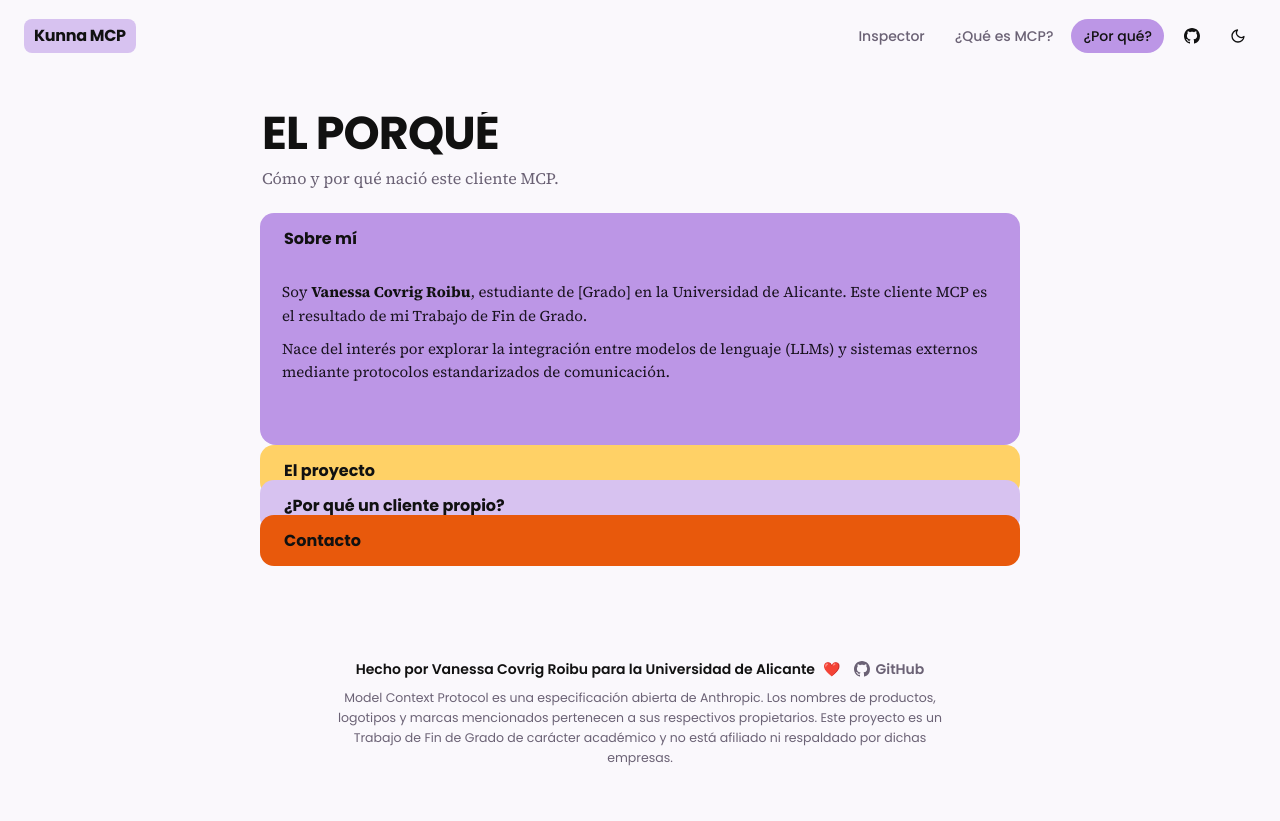
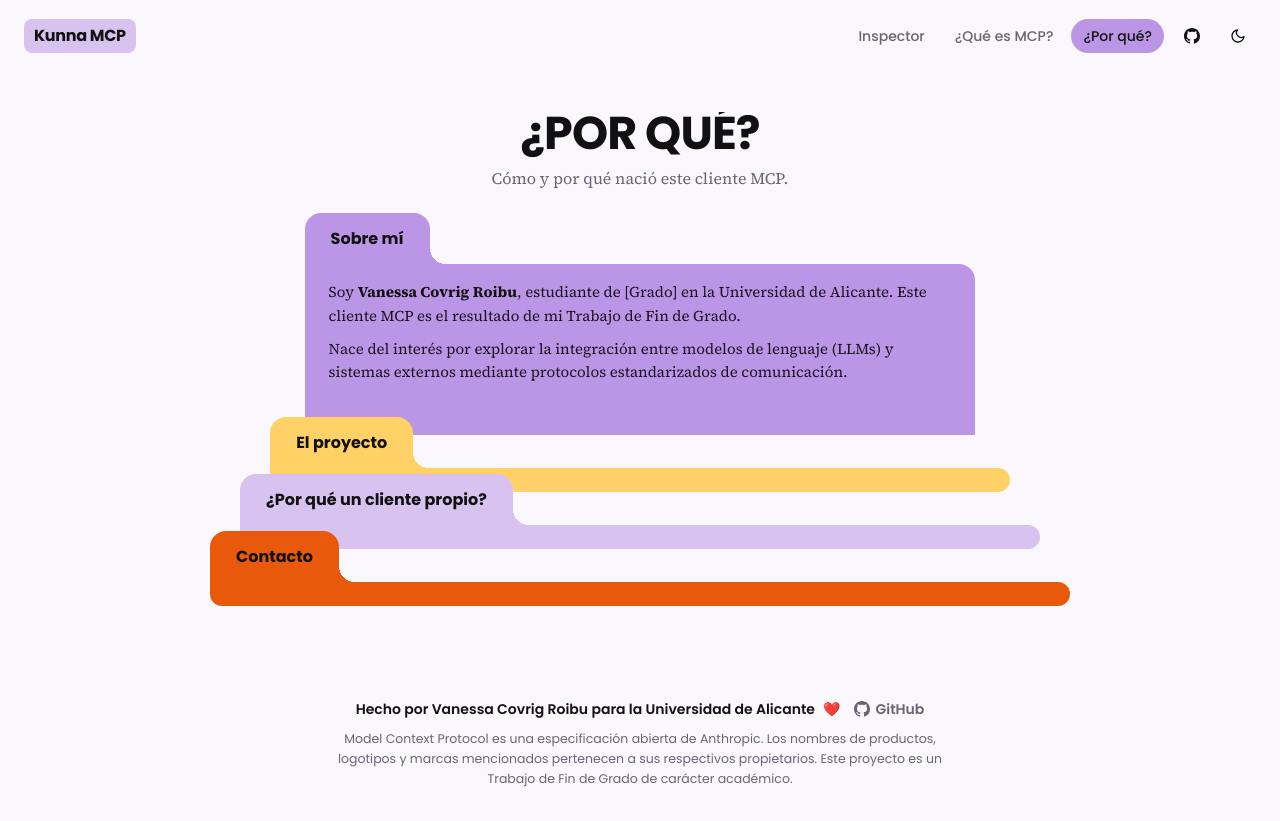
Before and after one commit to vancovx/KunnaClienteMCP, a React (Vite) app in the folder frontend/: page /desarrollo in a window 1280 px wide. Before the commit the page ends 800 px from the top, so only its background shows below. Built offline with nearby package versions, Linux system fonts and the light colour scheme.

Commit message:
Estilo carpetas

```diff
--- a/frontend/src/App.css
+++ b/frontend/src/App.css
@@ -378,18 +378,19 @@ body {
 .callout-lime { border-left: 8px solid var(--lime); }
 
  /* ═══ Desarrollo · Carpetas (centrado + superpuestas) ════════════════ */
+/* ═══ Desarrollo · Carpetas (centradas + redondeadas) ════════════════ */
 .dev-stage {
     flex: 1;
-    align-self: center;        /* centrado horizontal dentro de .page */
+    align-self: center;
     width: 100%;
-    max-width: 760px;          /* mismo ancho de lectura que antes */
+    max-width: 860px;            /* un poco más grandes */
     min-height: 440px;
     display: flex;
     flex-direction: column;
     overflow: hidden;
 }
 
-.dev-hero { flex: 0 0 auto; padding: 0 2px 22px; }
+.dev-hero { flex: 0 0 auto; padding: 0 2px 22px; text-align: center; }  /* cabecera centrada */
 .dev-title {
     font-family: var(--heading);
     text-transform: uppercase;
@@ -402,41 +403,84 @@ body {
 }
 .dev-sub { font-family: var(--serif); font-size: 16px; color: var(--muted); margin: 10px 0 0; }
 
-.folders { flex: 1; display: flex; flex-direction: column; min-height: 0; }
+.folders {
+    flex: 1;
+    display: flex;
+    flex-direction: column;
+    align-items: center;         /* crecen centradas, no a la izquierda */
+    min-height: 0;
+}
 
-.fld { position: relative; display: flex; flex-direction: column; }
-.fld:not(:first-child) { margin-top: -16px; }   /* solape entre carpetas */
-.fld.open { flex: 1; min-height: 0; z-index: 5; }
-.fld.open + .fld { margin-top: 0; }              /* la siguiente no pisa el cuerpo abierto */
+.fld {
+    position: relative;
+    display: flex;
+    flex-direction: column;
+    align-items: flex-start;     /* la pestaña queda a la izquierda de cada carpeta */
+}
 
+/* Carpetas cada vez más grandes (la pestaña NO cambia de tamaño) */
+.fld:nth-child(1) { width: 78%;  z-index: 1; }
+.fld:nth-child(2) { width: 86%;  z-index: 2; }
+.fld:nth-child(3) { width: 93%;  z-index: 3; }
+.fld:nth-child(4) { width: 100%; z-index: 4; }
+
+.fld:not(:first-child) { margin-top: -18px; }   /* solape: parecen apiladas */
+.fld.open { flex: 1; min-height: 0; }
+
+/* Pestaña redondeada, pegada a la izquierda, del tamaño del título */
 .ftab {
-    width: 100%;
+    align-self: flex-start;
+    width: fit-content;
+    max-width: 100%;
+    position: relative;
     text-align: left;
     font-family: var(--heading);
     font-weight: 700;
     font-size: 16px;
-    padding: 13px 24px;
-    border-radius: 14px;
+    padding: 13px 26px;
+    border: none;
+    border-radius: 16px 16px 0 0;
     background: var(--fc);
     color: #111111;
     cursor: pointer;
     transition: transform 0.1s ease;
 }
 .fld:not(.open) .ftab:hover { transform: translateY(-2px); }
-.fld.open .ftab { border-radius: 14px 14px 0 0; border-bottom-width: 0; }
 
+/* Hombro cóncavo que une la pestaña con el cuerpo (forma de carpeta, redondeado) */
+.ftab::after {
+    content: "";
+    position: absolute;
+    right: -16px;
+    bottom: 0;
+    width: 16px;
+    height: 16px;
+    background: var(--fc);
+    -webkit-mask: radial-gradient(circle at top right, transparent 16px, #000 16px);
+            mask: radial-gradient(circle at top right, transparent 16px, #000 16px);
+}
+
+/* Cuerpo a todo el ancho */
 .fbody {
+    width: 100%;
     background: var(--fc);
-    border-top: none;
-    border-radius: 0 0 16px 16px;
     color: #111111;
-    height: 0;
-    border-width: 0;
+    border-radius: 0 16px 16px 16px;
     overflow: hidden;
+    height: 24px;                /* base visible cuando está cerrada */
 }
-.fld.open .fbody { border-width: 2px; border-top-width: 0; height: auto; flex: 1; min-height: 0; overflow: auto; }
+.fld.open .fbody {
+    height: auto;
+    flex: 1;
+    min-height: 0;
+    overflow: auto;
+    border-radius: 0 16px 0 0;   /* al abrir, sin radio abajo: parece que sigue */
+}
 
-.fpad { padding: 16px 22px 18px; }
+.fld:not(.open) .fpad { display: none; }     /* cerrada: solo se ve la base */
+.fld.open .fpad { padding-bottom: 42px; }    /* aire bajo el texto por el solape */
+
+.fpad { padding: 16px 24px 18px; }
 .fpad h3 { font-family: var(--heading); font-weight: 700; font-size: 18px; margin: 0 0 8px; color: #111111; }
 .fpad p { font-size: 15px; line-height: 1.55; margin: 0 0 10px; color: #1a1320; }
 .fpad ul { margin: 0; padding-left: 18px; }
@@ -448,7 +492,6 @@ body {
 .fld-yellow { --fc: var(--yellow); }
 .fld-lime   { --fc: var(--lime); }
 .fld-orange { --fc: #e8590c; }
-
 /* ═══ Inspector ══════════════════════════════════════════════════════ */
 .inspector-head { display: flex; align-items: center; gap: 14px; margin-bottom: 20px; }
 .inspector-head h1 { font-family: var(--heading); font-size: 28px; font-weight: 700; letter-spacing: -0.02em; margin: 0; }
--- a/frontend/src/App.jsx
+++ b/frontend/src/App.jsx
@@ -84,8 +84,7 @@ function Layout({ theme, toggleTheme }) {
                 <p className="foot-note">
                     Model Context Protocol es una especificación abierta de Anthropic. Los nombres de
                     productos, logotipos y marcas mencionados pertenecen a sus respectivos propietarios.
-                    Este proyecto es un Trabajo de Fin de Grado de carácter académico y no está afiliado
-                    ni respaldado por dichas empresas.
+                    Este proyecto es un Trabajo de Fin de Grado de carácter académico.
                 </p>
             </footer>
         </div>
--- a/frontend/src/pages/Desarrollo.jsx
+++ b/frontend/src/pages/Desarrollo.jsx
@@ -91,7 +91,7 @@ export default function Desarrollo() {
     return (
         <section className="dev-stage">
             <header className="dev-hero">
-                <h1 className="dev-title">El porqué</h1>
+                <h1 className="dev-title">¿Por qué?</h1>
                 <p className="dev-sub">Cómo y por qué nació este cliente MCP.</p>
             </header>
 
```
